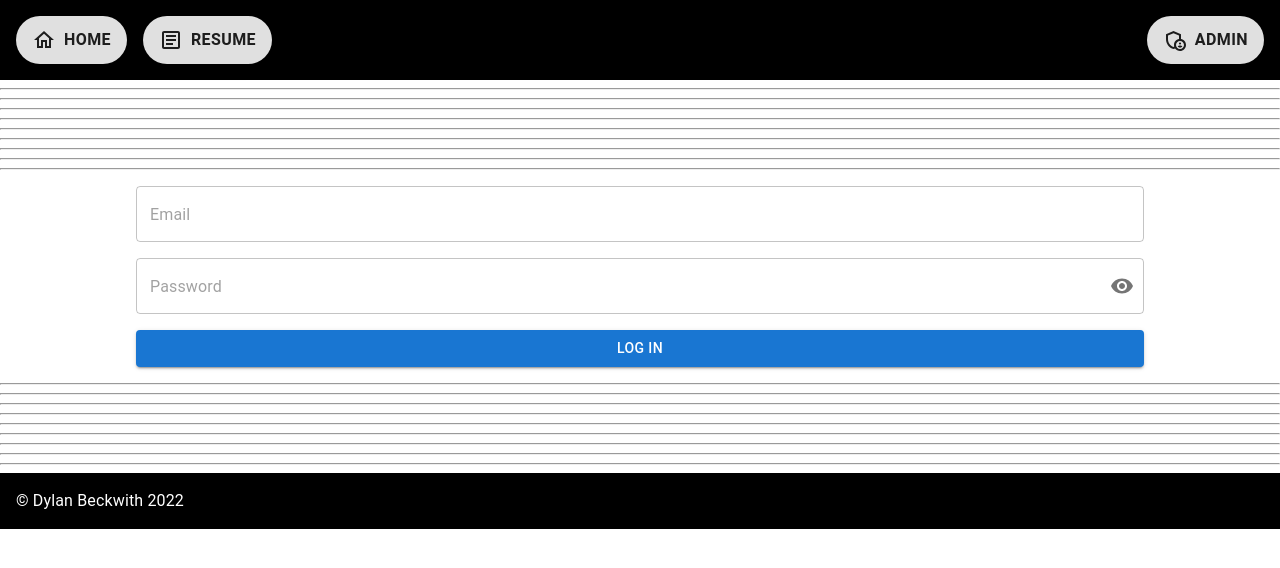
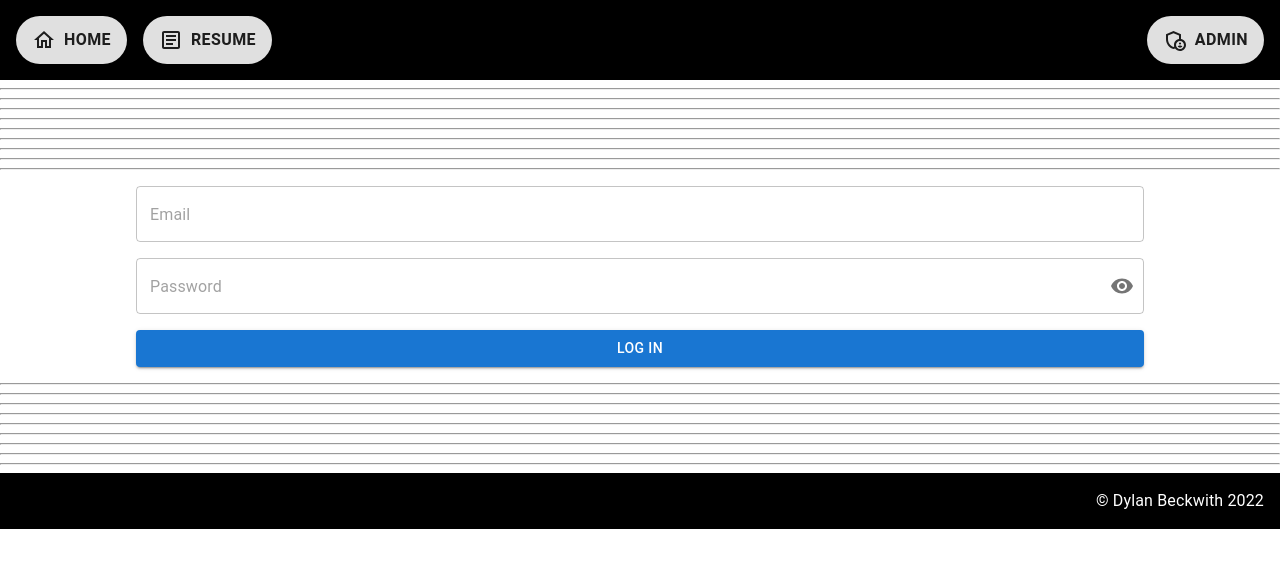
Before and after one commit to OTTTO/personal-website, a React (Create React App) app: page /admin in a window 1280 px wide. Shown: the top 568 px of the page. Built offline with nearby package versions, Linux system fonts and the light colour scheme; no server answers.

Commit message:
PWRX-38: Fix footer and add <br> to home page

```diff
--- a/src/components/Footer.tsx
+++ b/src/components/Footer.tsx
@@ -1,16 +1,22 @@
-import { Box, Typography } from "@mui/material";
+import { Grid, Typography } from "@mui/material";
 
 export function Footer({ backgroundColor }) {
   return (
-    <Box
+    <Grid
       sx={{
         backgroundColor: { backgroundColor },
         padding: "0rem 0rem 1rem 1rem",
       }}
     >
-      <Typography color="white" paddingTop="1rem">
-        © Dylan Beckwith 2022
-      </Typography>
-    </Box>
+      <Grid item>
+        <Typography
+          color="white"
+          padding="1rem 1rem 0rem 0rem"
+          textAlign="right"
+        >
+          © Dylan Beckwith 2022
+        </Typography>
+      </Grid>
+    </Grid>
   );
 }
--- a/src/pages/Home/Home.tsx
+++ b/src/pages/Home/Home.tsx
@@ -11,8 +11,8 @@ export function Home() {
     a couple of years before that by reading books and doing code challenges.
     Although I did eventually end up getting a bachelors in CS,
     I pride myself on being self taught because to me the discipline of
-    software development is an iterative process of teaching one's self as you
-    build project after project. Being in consulting, it is not very often
+    software development is an iterative process of teaching oneself
+    by building project after project. Being in consulting, it is not very often
     that I face the exact same technology stack that I have worked with previously so
     I am grateful that I have cultivated the ability to learn on the fly. I
     enjoy helping others get started in their programming careers as well as
@@ -22,8 +22,8 @@ export function Home() {
   const websiteInfo = `This website was built from the ground up with NodeJS, GraphQL, Postgres, and React.
     It currently serves as a personal resume and portfolio,
     but it is also a CMS behind the scenes which I use to administer changes to the frontend`;
-  const { height, width } = useWindowDimensions();
 
+  const { width } = useWindowDimensions();
   const introWidth = 950;
 
   const backgroundColor = "black";
@@ -43,6 +43,7 @@ export function Home() {
           <Typography variant="h1" color="white">
             <u>WELCOME!</u>
           </Typography>
+          <br></br>
           {width < introWidth && (
             <Box>
               <img src={angel} alt="Angel's Landing" className="angelImg"></img>
```
